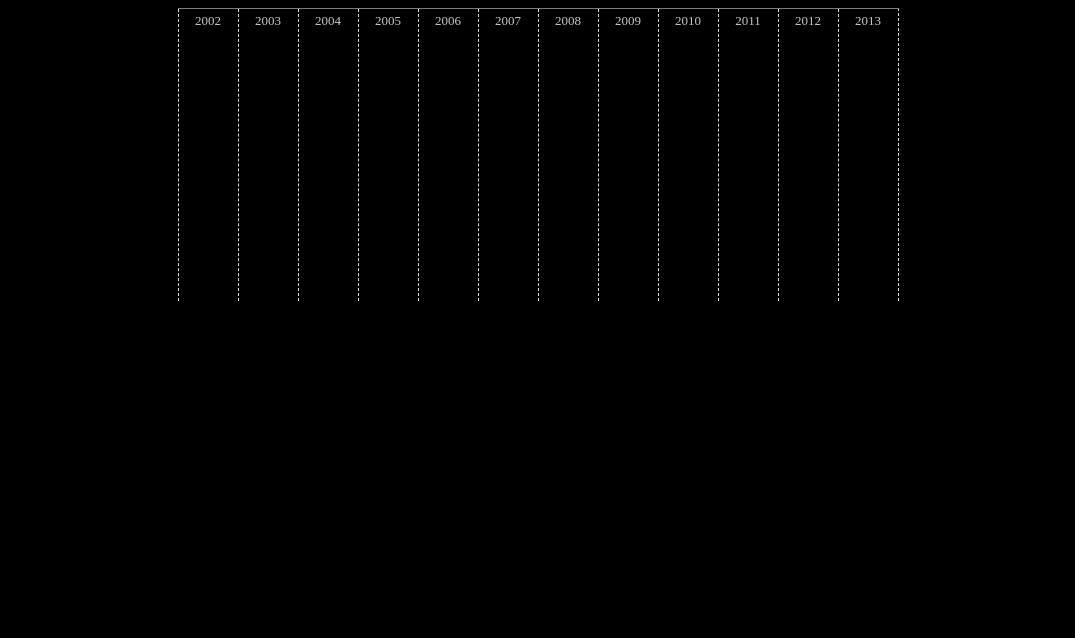
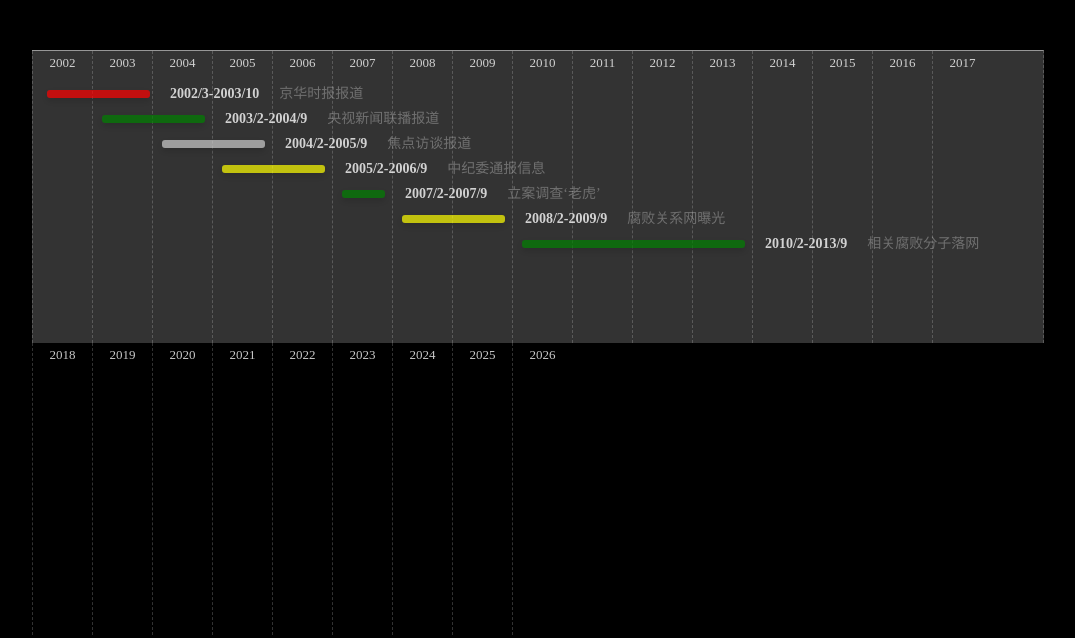
Before and after one commit to jiangyunhua/timeline, a plain HTML site: page index.html in a window 1280 px wide. Shown: the whole page, without its empty margins (102-1177 px from the left). Drawn offline with Linux system fonts and the light colour scheme.

Commit message:
可预览效果版本
可预览效果的版本，针对css3的样式还没有应用上，下次更新会加上css3的样式效果

```diff
--- a/index.html
+++ b/index.html
@@ -3,53 +3,28 @@
 	<title>timeline demo</title>
 	<link rel="stylesheet" type="text/css" href="res/timeline.css">
 	<script rel="" type="text/javascript" src="script/timeline.js"></script>
+	<script rel="" type="text/javascript" src="script/timeline.strip.js"></script>
 	<style type="text/css">
 		body{background:black;font-size:14px;}
-		.main{
-			width:1000px;
-			margin:30px auto;
-			border: 1px solid #fff;
-		}
+
 	</style>
 	<script type="text/javascript">
 		function ready(){
-			new window.timeLine("ct",2002,2013,[
-				["2002/01","2002/08","测试信息啊"],
-				["2003/01","2003/08","测试信息啊"],
-				["2004/01","2004/08","测试信息啊"],
-				["2005/01","2005/08","测试信息啊"],
-				["2010/01","2013/08","测试信息啊"]
+			new window.timeLine("ct",2002,2026,[
+				["2002/02","2003/09","京华时报报道","red"],
+				["2003/01","2004/08","央视新闻联播报道","green"],
+				["2004/01","2005/08","焦点访谈报道","default"],
+				["2005/01","2006/08","中纪委通报信息","yellow"],
+				["2007/01","2007/08","立案调查‘老虎’","green"],
+				["2008/01","2009/08","腐败关系网曝光","yellow"],
+				["2010/01","2013/08","相关腐败分子落网","green"]
 			]);
 		}
 	</script>
 </head>
 <body onload="ready();">
-	<div id="ct" class="timeline">
-		<!--<div class="scope">
-			<section>2002</section>
-			<section>2003</section>
-			<section>2004</section>
-			<section>2005</section>
-			<section>2006</section>
-			<section>2007</section>
-			<section>2008</section>
-			<section>2009</section>
-			<section>2010</section>
-			<section>2011</section>
-			<section>2012</section>
-			<section>2013</section>
-			<section>2014</section>
-		</div>
-		<div class="data">
-			<ul>
-				<li><div class="bubble bubble-red" style="width:20px;margin-left:50px;"></div><label>2002/03-2002/06</label><span class="description">重大事件信息再次发生</span></li>
-				<li><div class="bubble bubble-default" style="width:30px;margin-left:100px;"></div><label>2002/03-2002/06</label><span class="description">重大事件信息再次发生</span></li>
-				<li><div class="bubble bubble-green" style="width:25px;margin-left:150px;"></div><label>2002/03-2002/06</label><span class="description">重大事件信息再次发生</span></li>
-				<li><div class="bubble bubble-default" style="width:16px;margin-left:200px;"></div><label>2002/03-2002/06</label><span class="description">重大事件信息再次发生</span></li>
-				<li><div class="bubble bubble-yellow" style="width:32px;margin-left:250px;"></div><label>2002/03-2002/06</label><span class="description">重大事件信息再次发生</span></li>
-				<li><div class="bubble bubble-default" style="width:14px;margin-left:300px;"></div><label>2002/03-2002/06</label><span class="description">重大事件信息再次发生</span></li>
-			</ul>
-		</div>-->
+	<div id="ct" class="timeline" style="margin:50px auto;width:80%;">
+
 	</div>
 
 </body>
--- a/res/timeline.css
+++ b/res/timeline.css
@@ -1,12 +1,11 @@
 .timeline{
-	width: 720px;
-    height: 292px;
+	/*width: 720px;
+    height: 292px;*/
+    min-height:292px;
     margin: 0 auto;
-    border-top:1px solid #ccc;
-    border-right:1px dashed #ddd;
     border-top: 1px solid rgba(250, 250, 250, 0.5);
     background-color: rgba(51, 51, 51, 1);
-    background-color:black;
+    border-right:1px dashed rgba(250, 250, 250, 0.2);
     position: relative;
 }
 .scope{
@@ -25,8 +24,7 @@
 	font-size: 13px;
 	line-height: 24px;
 	font-weight: lighter;
-	/*border-left: 1px dashed rgba(250, 250, 250, 0.2);*/
-	border-left:1px dashed #ddd;
+	border-left: 1px dashed rgba(250, 250, 250, 0.2);
 	height: 100%;
 }
 .data{
@@ -52,7 +50,8 @@
 	color:#707070;
 }
 .data .bubble{
-	padding:3px;
+	opacity: .7;
+	padding:4px;
 	border-radius: 3px;
 	display:inline-block;
 	-moz-box-shadow: 0 3px 6px rgba(0,0,0,0.2);
--- a/script/timeline.js
+++ b/script/timeline.js
@@ -3,10 +3,10 @@
 
 	/**
 	 * 时间轴对象
-	 * @param container {string} 目标对象id
-	 * @param min {int} 最小年份
-	 * @param max {int} 最大年份
-	 # @param data {Array} 数据
+	 * @param {string} container  目标对象id
+	 * @param {int} min  最小年份
+	 * @param {int} max  最大年份
+	 # @param {Array} data  数据
 	 */
 	var TimeLine = function(container,min,max,data){
 		this.container = "#"+container;
@@ -43,22 +43,37 @@
 	 *
 	 */
 	TimeLine.prototype.fillData = function(){
-		console.log(this.data);
-		console.log(this.year);
+		var i = 0 ,
+			monthWidth = document.querySelector(this.container + " .scope section").offsetWidth / 12,
+			htmls = [],
+			strip = null,
+			temp = null;
+		for(;i<this.data.length;i++){
+			temp = this.data[i];
+			strip = new window.Strip(monthWidth,this.year.min,this.data[i].start,this.data[i].end);
+			htmls.push("<li>"+
+					  	"<div class='bubble bubble-" + temp.theme + "' style='width:" + strip.getWidth() + "px;margin-left:" + strip.getLeftOffset() + "px;'></div>"+
+					  	"<label>" + temp.start.getFullYear()+"/"+(temp.start.getMonth()+1)+"-"+ temp.end.getFullYear()+"/"+(temp.end.getMonth()+1) + "</label>"+
+					  	"<span class='description'>" + temp.label + "</span>"+
+					  "</li>");
+		}
+		document.querySelector(this.container).innerHTML += "<div class='data'><ul>" + htmls.join("") + "</ul></div>";
 	}
 
 	/**
 	 * 转换字符串为日期类型
 	 */
-	TimeLine.prototype.analyzeDate = function(str){debugger;
+	TimeLine.prototype.analyzeDate = function(str){
 		var date = null,year = null,month = null;
 		if(str.indexOf("/") > -1){
 			year = parseInt(str.substring(0,str.indexOf("/")));
 			month = parseInt(str.substring(str.indexOf("/")+1,str.length))
 			date = new Date(year,month);
+			date.hasMonth = true;
 		}else{
 			year = parseInt(str);
 			date = new Date(year);
+			date.hasMonth = false;
 		}
 		return date;
 	}
@@ -71,8 +86,9 @@
 		var i = 0;
 		for(;i<data.length;i++){
 			var start = this.analyzeDate(data[i][0]);
-			var end = data[i].length ==3 ? this.analyzeDate(data[i][1]) : null;
-			var label = data[i].length == 3 ? data[i][2] : data[i][1];
+			var end = data[i].length == 4 ? this.analyzeDate(data[i][1]) : null;
+			var label = data[i].length == 4 ? data[i][2] : data[i][1];
+			var theme = data[i].length == 4 ? data[i][3] : data[i][2];
 
 			if(start.getFullYear() < this.year.min){
 				this.year.min = start.getFullYear();
@@ -81,7 +97,7 @@
 				this.year.max = end.getFullYear();
 			}
 
-			this.data.push({"start":start,"end":end,"label":label});
+			this.data.push({"start":start,"end":end,"label":label,"theme":theme});
 		}
 	}
 
--- a/script/timeline.strip.js
+++ b/script/timeline.strip.js
@@ -3,13 +3,18 @@
 
 	/**
 	 * 时间条对象
-	 * @param monthWidth {int} 单个月的宽度
-	 * @param min {Date} 最小年份
-	 * @param start {Date} 开始月份
-	 * @param end {Date} 结束月份
+	 * @param {int} monthWidth 单个月的宽度
+	 * @param {Date} min  最小年份
+	 * @param {Date} start  开始月份
+	 * @param {Date} end  结束月份
 	 */
 	var Strip = function(monthWidth,min,start,end){
-
+		this.monthWidth = monthWidth;
+		this.min = min;
+		this.time={
+			"start":start,
+			"end":end
+		}
 	}
 
 	/**
@@ -17,7 +22,9 @@
 	 *
 	 */
 	Strip.prototype.getWidth = function(){
-
+		if(this.time.start && this.time.end){
+			return ( ( this.time.end.getFullYear() - this.time.start.getFullYear()) * 12 + (this.time.end.getMonth() - this.time.start.getMonth() ) ) * this.monthWidth;
+		}
 	}
 
 	/**
@@ -25,9 +32,11 @@
 	 *
 	 */
 	Strip.prototype.getLeftOffset = function(){
-
+		if(this.time.start && this.min){
+			return ((this.time.start.getFullYear() - this.min) * 12 + this.time.start.getMonth() + 1 ) * this.monthWidth;
+		}
 	}
 
-	window.strip = Strip;
+	window.Strip = Strip;
 
-}();
+})();
```
